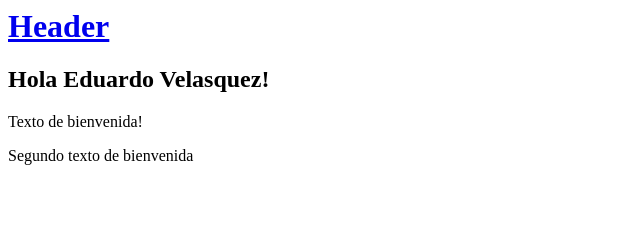
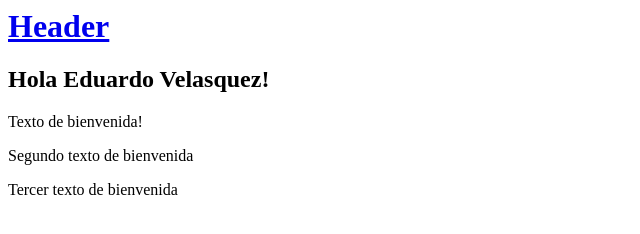
Before and after one commit to EduVelArz/codigo-github, a plain HTML site: page index.html in a window 1280 px wide. Shown: the whole page, without its empty margins (0-640 px from the left). Drawn offline with Linux system fonts and the light colour scheme.

Commit message:
Se adiciono el tercer parrafo

```diff
--- a/index.html
+++ b/index.html
@@ -14,6 +14,7 @@
      </h2>
      <p> Texto de bienvenida! </p>
      <p>Segundo texto de bienvenida</p>
+     <p>Tercer texto de bienvenida</p>
    </main>
  </body>
 </html>
```
